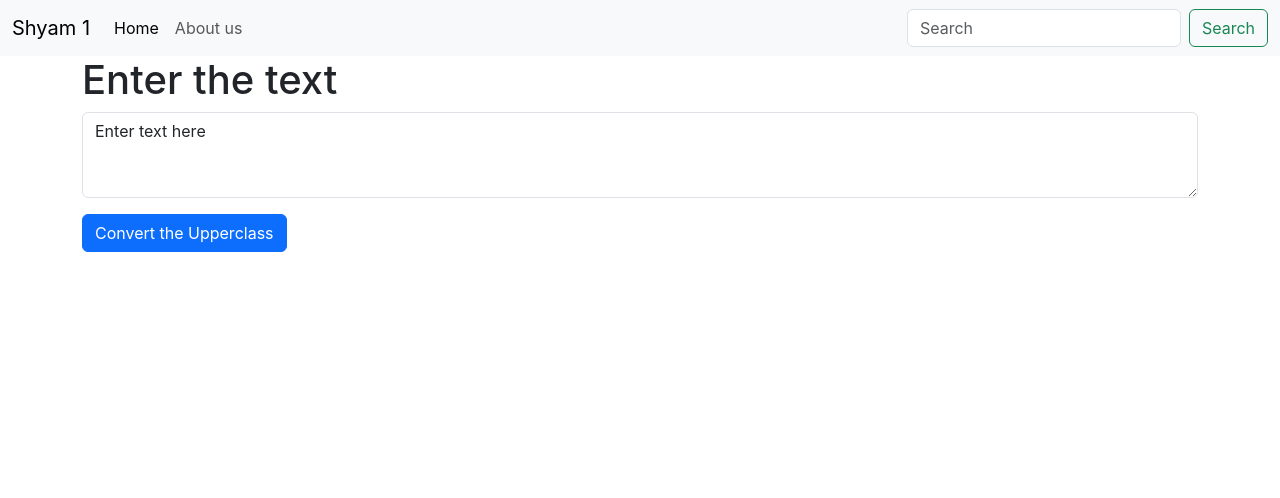
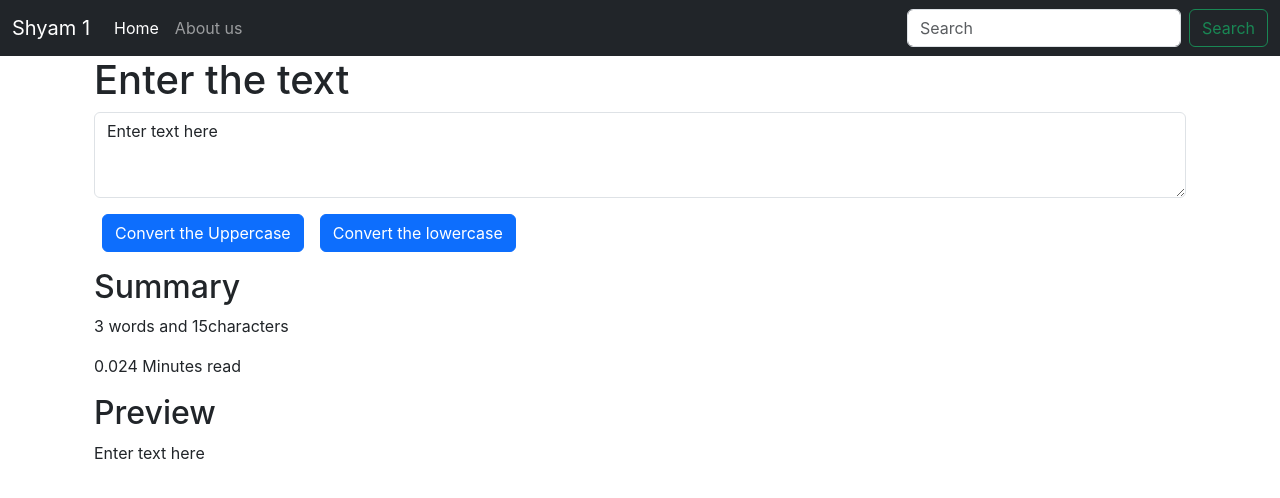
Before and after one commit to Shyam2824/fluffy-fiesta, a React (Create React App) app: page / in a window 1280 px wide. Shown: the top 498 px of the page. Built offline with nearby package versions, Linux system fonts and the light colour scheme.

Commit message:
Additional change

```diff
--- a/src/App.js
+++ b/src/App.js
@@ -1,6 +1,6 @@
 import './App.css';
 import Navbar from './components/Navbar';
-import TextForm from './components/TextForm';
+import TextForm from './components/TextForm.1';
 
 function App() {
   return (
--- a/src/components/Navbar.js
+++ b/src/components/Navbar.js
@@ -4,7 +4,7 @@
 
 export default function Navbar(props) {  /* that the prop has use the title component*/
   return (
-    <nav className="navbar navbar-expand-lg bg-body-tertiary">
+    <nav className="navbar navbar-expand-lg navbar-dark bg-dark">
     <div className="container-fluid">
       <a className="navbar-brand" href="/">{props.title}</a>
       <button className="navbar-toggler" type="button" data-bs-toggle="collapse" data-bs-target="#navbarSupportedContent" aria-controls="navbarSupportedContent" aria-expanded="false" aria-label="Toggle navigation">
--- /dev/null
+++ b/src/components/TextForm.1.js
@@ -0,0 +1,40 @@
+import React, { useState } from 'react';
+
+
+export default function TextForm(props) {
+    const handleUpClick = () => {
+       // console.log("UpperCase Coverted" + text);
+        let newText = text.toUpperCase();
+        setText(newText);
+    };
+    const handleLoClick = () => {
+        // console.log("UpperCase Coverted" + text);
+         let newText = text.toLowerCase();
+         setText(newText);
+     };
+    const HanddleOnChange = (event) => {
+        //console.log("On change the text");
+        setText(event.target.value);
+    };
+    const [text, setText] = useState('Enter text here');
+    // setText=("new test"); // write ways to corrections
+    return (
+        <>
+            <div className='container'>
+                <h1>{props.heading}  </h1>
+                <div className="mb-3">
+                    <textarea className="form-control" value={text} onChange={HanddleOnChange} id="My box" rows="3"></textarea>
+                </div>
+                <button className="btn btn-primary mx-2" onClick={handleUpClick}> Convert the Uppercase</button>
+                <button className="btn btn-primary mx-2" onClick={handleLoClick}> Convert the lowercase</button>
+            </div>
+            <div className="container my-3">
+                <h2>Summary</h2>
+                <p> {text.split(" ").length} words and {text.length}characters</p>
+                <p> {0.008*text.split(" ").length} Minutes read</p>
+                <h2>Preview</h2>
+                <p>{text}</p>
+            </div>
+        </>
+    );
+}
--- a/src/components/TextForm.js
+++ /dev/null
@@ -1,23 +0,0 @@
-import React, {useState} from 'react'
-
-export default function TextForm(props) {
-    const handdleit= ()=>{
-        console.log("UpperCase Coverted" + text);
-        let newtext= text.toUpperCase();
-        setText(newtext)
-    }
-    const HanddleOnChange= (event)=>{
-        console.log("On change the text");
-        setText(event.target.value)
-    }
-    const [text, setText] = useState('Enter text here');
-  return (
-        <div>
-            <h1>{props.heading}  </h1>
-                <div className="mb-3">
-                    <textarea className="form-control" value={text} onChange={HanddleOnChange} id="My box" rows="3"></textarea>
-                </div>
-            <button className="btn btn-primary" onClick={handdleit}> Convert the Upperclass</button>
-        </div>
-    )
-}
```
